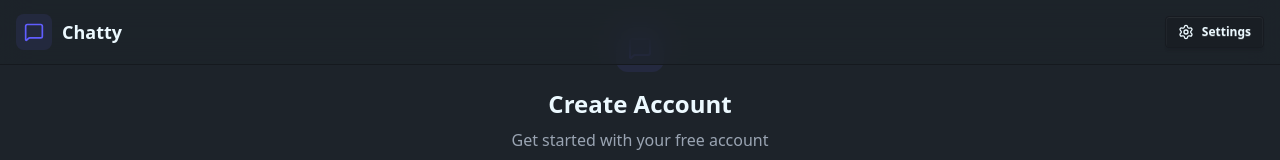
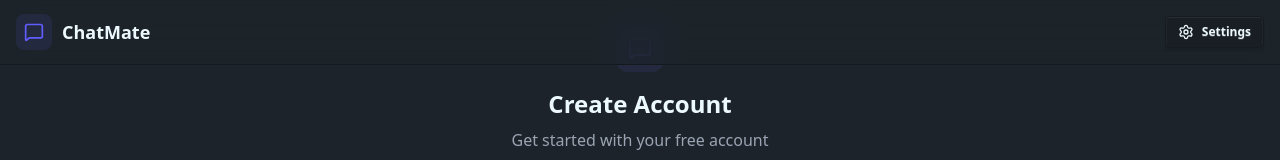
Before and after one commit to Banx87/chat-app-react, a React (Vite) app in the folder frontend/: page /login in a window 1280 px wide. Shown: the top 160 px of the page. Built offline with nearby package versions, Linux system fonts and the light colour scheme; no server answers.

Commit message:
fix: Correct typo in Navbar title and SettingsPage

```diff
--- a/frontend/src/components/Navbar.jsx
+++ b/frontend/src/components/Navbar.jsx
@@ -18,7 +18,7 @@ const Navbar = () => {
 							<div className="size-9 rounded-lg bg-primary/10 flex items-center justify-center">
 								<MessageSquare className="w-5 h-5 text-primary" />
 							</div>
-							<h1 className="text-lg font-bold">Chatty</h1>
+							<h1 className="text-lg font-bold">ChatMate</h1>
 						</Link>
 					</div>
 					<div className="flex items-center gap-2">
--- a/frontend/src/pages/SettingsPage.jsx
+++ b/frontend/src/pages/SettingsPage.jsx
@@ -85,7 +85,7 @@ const SettingsPage = () => {
 										<div
 											className={`max-w-[80%] rounded-xl p-3 shadow-sm ${
 												message.isSent
-													? "bg-primary text-priumary-content"
+													? "bg-primary text-primary-content"
 													: "bg-base-200"
 											}`}
 										>
```
